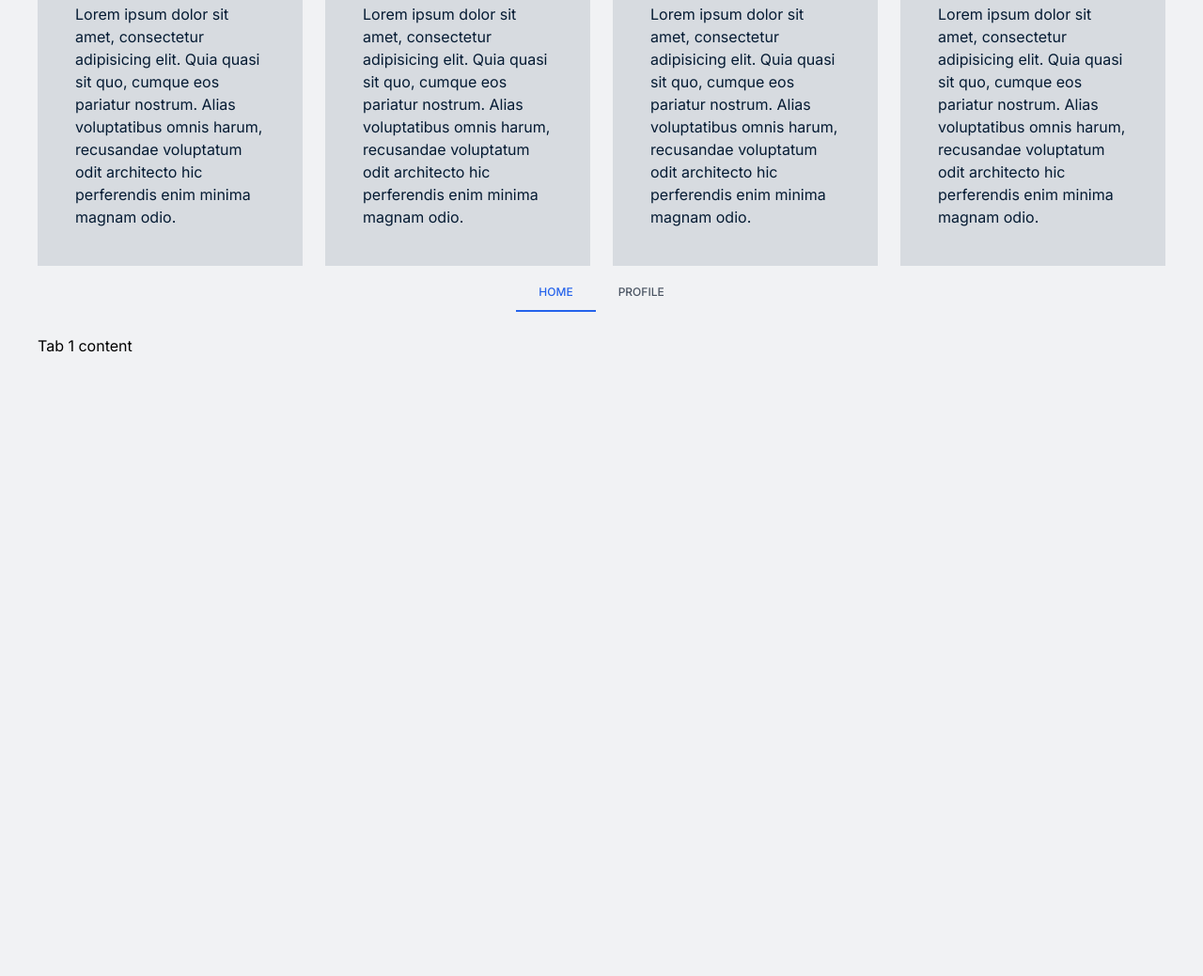
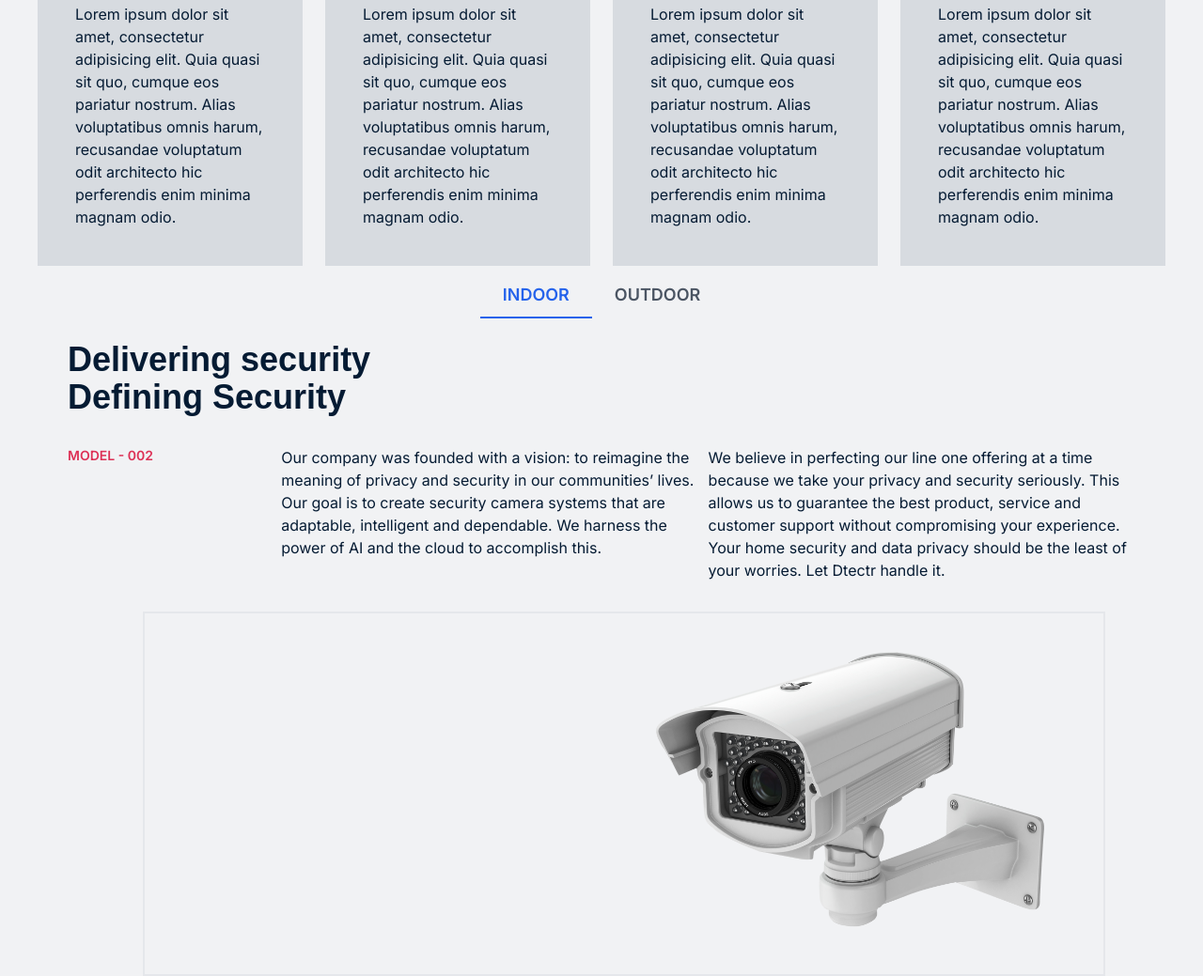
Before and after one commit to ggcldev/Dtectr-v2, a website: page src/index.html in a window 1280 px wide. Shown: the part 1473-2512 px from the top of the page at 94% size. Before the commit the page ends 1853 px from the top, so only its background shows below. Drawn offline with nearby package versions, Linux system fonts and the light colour scheme; a web font is replaced by a local one.

Commit message:
Finished Product section rework

```diff
--- a/src/index.html
+++ b/src/index.html
@@ -172,7 +172,7 @@
 				</div>
 			</section>
 
-			<section class="hero-cta mt-10">
+			<section id="hero-cta" class="mt-10">
 				<div
 					class="container mx-auto hidden md:flex justify-between items-center font-sans">
 					<div class="flex flex-col">
@@ -197,7 +197,7 @@
 				</div>
 			</section>
 
-			<section class="about-section mt-10">
+			<section id="about-section" class="mt-10">
 				<div class="md:container-md lg:container mx-auto px-8">
 					<!-- Section Header -->
 					<div>
@@ -248,7 +248,7 @@
 				</div>
 			</section>
 
-			<section class="features-section">
+			<section id="features-section">
 				<div class="md:container-md lg:container mx-auto">
 					<!-- Section header -->
 					<div class="mb-10">
@@ -338,7 +338,7 @@
 				<!-- end of feature container -->
 			</section>
 
-			<section>
+			<section id="products-section">
 				<div class="container mx-auto">
 					<!-- Tab Navigation -->
 					<ul
@@ -348,60 +348,133 @@
 						<li class="nav-item" role="presentation">
 							<a
 								href="#tabs-home"
-								class="nav-link block font-medium text-xs leading-tight uppercase border-x-0 border-t-0 border-b-2 border-transparent px-6 py-3 my-2 hover:border-transparent hover:bg-gray-100 focus:border-transparent active"
+								class="nav-link block font-semibold text-lg leading-tight uppercase border-x-0 border-t-0 border-b-2 border-transparent px-6 py-3 my-2 hover:border-transparent hover:bg-gray-100 focus:border-transparent active"
 								id="tabs-home-tab"
 								data-bs-toggle="pill"
 								data-bs-target="#tabs-home"
 								role="tab"
 								aria-controls="tabs-home"
 								aria-selected="true"
-								>Home</a
+								>Indoor</a
 							>
 						</li>
 
 						<li class="nav-item" role="presentation">
 							<a
 								href="#tabs-profile"
-								class="nav-link block font-medium text-xs leading-tight uppercase border-x-0 border-t-0 border-b-2 border-transparent px-6 py-3 my-2 hover:border-transparent hover:bg-gray-100 focus:border-transparent"
+								class="nav-link block font-semibold text-lg leading-tight uppercase border-x-0 border-t-0 border-b-2 border-transparent px-6 py-3 my-2 hover:border-transparent hover:bg-gray-100 focus:border-transparent"
 								id="tabs-profile-tab"
 								data-bs-toggle="pill"
 								data-bs-target="#tabs-profile"
 								role="tab"
 								aria-controls="tabs-profile"
 								aria-selected="false"
-								>Profile</a
+								>Outdoor</a
 							>
 						</li>
 					</ul>
 					<!-- Tab Content -->
 					<div class="tab-content" id="tabs-tabContent">
+						<!-- Tab 1 -->
 						<div
 							class="tab-pane fade show active"
 							id="tabs-home"
 							role="tabpanel"
 							aria-labelledby="tabs-home-tab">
-							Tab 1 content
+							<div>
+								<h2
+									class="pl-8 text-4xl font-bold font-serif max-w-sm text-primaryTextColor">
+									Delivering security Defining Security
+								</h2>
+							</div>
+							<div
+								class="grid md:grid-cols-[10%_45%_45%] lg:grid-cols-[10%_45%_45%] xl:grid-cols-[20%_40%_40%] sm:space-y-6 xs:space-y-6 md:space-y-0 lg:space-y-0 mt-8 px-8">
+								<h3
+									class="text-xs sm:text-sm font-semibold uppercase text-secondaryColor">
+									Model - 002
+								</h3>
+
+								<p class="section-p">
+									Our company was founded with a vision: to
+									reimagine the meaning of privacy and
+									security in our communities’ lives. Our goal
+									is to create security camera systems that
+									are adaptable, intelligent and dependable.
+									We harness the power of AI and the cloud to
+									accomplish this.
+								</p>
+
+								<p class="section-p">
+									We believe in perfecting our line one
+									offering at a time because we take your
+									privacy and security seriously. This allows
+									us to guarantee the best product, service
+									and customer support without compromising
+									your experience. Your home security and data
+									privacy should be the least of your worries.
+									Let Dtectr handle it.
+								</p>
+							</div>
+
+							<div class="container flex justify-end mt-8">
+								<div
+									class="flex justify-end flex-1 max-w-5xl border-2 lg:mr-16">
+									<img
+										src="../dist/img/product-img-1.png"
+										alt=""
+										class="object-obtain max-h-96" />
+								</div>
+							</div>
 						</div>
+						<!-- Tab 2 -->
 						<div
 							class="tab-pane fade"
 							id="tabs-profile"
 							role="tabpanel"
 							aria-labelledby="tabs-profile-tab">
-							Tab 2 content
-						</div>
-						<div
-							class="tab-pane fade"
-							id="tabs-messages"
-							role="tabpanel"
-							aria-labelledby="tabs-profile-tab">
-							Tab 3 content
-						</div>
-						<div
-							class="tab-pane fade"
-							id="tabs-contact"
-							role="tabpanel"
-							aria-labelledby="tabs-contact-tab">
-							Tab 4 content
+							<div>
+								<h2
+									class="text-4xl font-bold font-serif max-w-sm text-primaryTextColor">
+									Delivering security Defining Security
+								</h2>
+							</div>
+							<div
+								class="grid md:grid-cols-[10%_45%_45%] lg:grid-cols-[10%_45%_45%] xl:grid-cols-[20%_40%_40%] sm:space-y-6 xs:space-y-6 md:space-y-0 lg:space-y-0 mt-8">
+								<h3
+									class="text-xs sm:text-sm font-semibold uppercase text-secondaryColor">
+									Model - 002
+								</h3>
+
+								<p class="section-p">
+									Our company was founded with a vision: to
+									reimagine the meaning of privacy and
+									security in our communities’ lives. Our goal
+									is to create security camera systems that
+									are adaptable, intelligent and dependable.
+									We harness the power of AI and the cloud to
+									accomplish this.
+								</p>
+
+								<p class="section-p">
+									We believe in perfecting our line one
+									offering at a time because we take your
+									privacy and security seriously. This allows
+									us to guarantee the best product, service
+									and customer support without compromising
+									your experience. Your home security and data
+									privacy should be the least of your worries.
+									Let Dtectr handle it.
+								</p>
+							</div>
+							<div class="container flex justify-end mt-8">
+								<div
+									class="flex justify-end flex-1 max-w-5xl border-2 lg:mr-16">
+									<img
+										src="../dist/img/product-img-2.png"
+										alt=""
+										class="object-obtain max-h-96" />
+								</div>
+							</div>
 						</div>
 					</div>
 					<!-- End of tab content -->
```
Also changed, not shown: dist/css/style.css.
